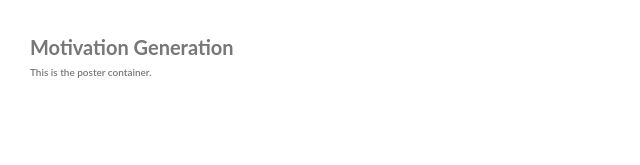
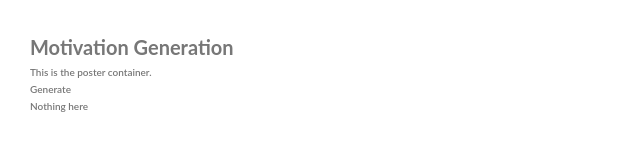
Before and after one commit to alexander215/motivation-generation, a React (Create React App) app: page / in a window 1280 px wide. Shown: the top 165 px of the page, without its empty margins (0-640 px from the left). Built offline with nearby package versions, Linux system fonts and the light colour scheme.

Commit message:
Basic hook set up in poster container

```diff
--- a/src/components/PosterContainer/PosterContainer.js
+++ b/src/components/PosterContainer/PosterContainer.js
@@ -1,9 +1,12 @@
-import React from 'react'
+import React, { useState } from 'react'
 
 const PosterContainer = () => {
+  const [generate, setGenerate] =  useState('Nothing here')
   return (
     <div>
       This is the poster container.
+      <div onClick={() => setGenerate('Here is your picture')}>Generate</div>
+      {generate}
     </div>
   )
 }
```
